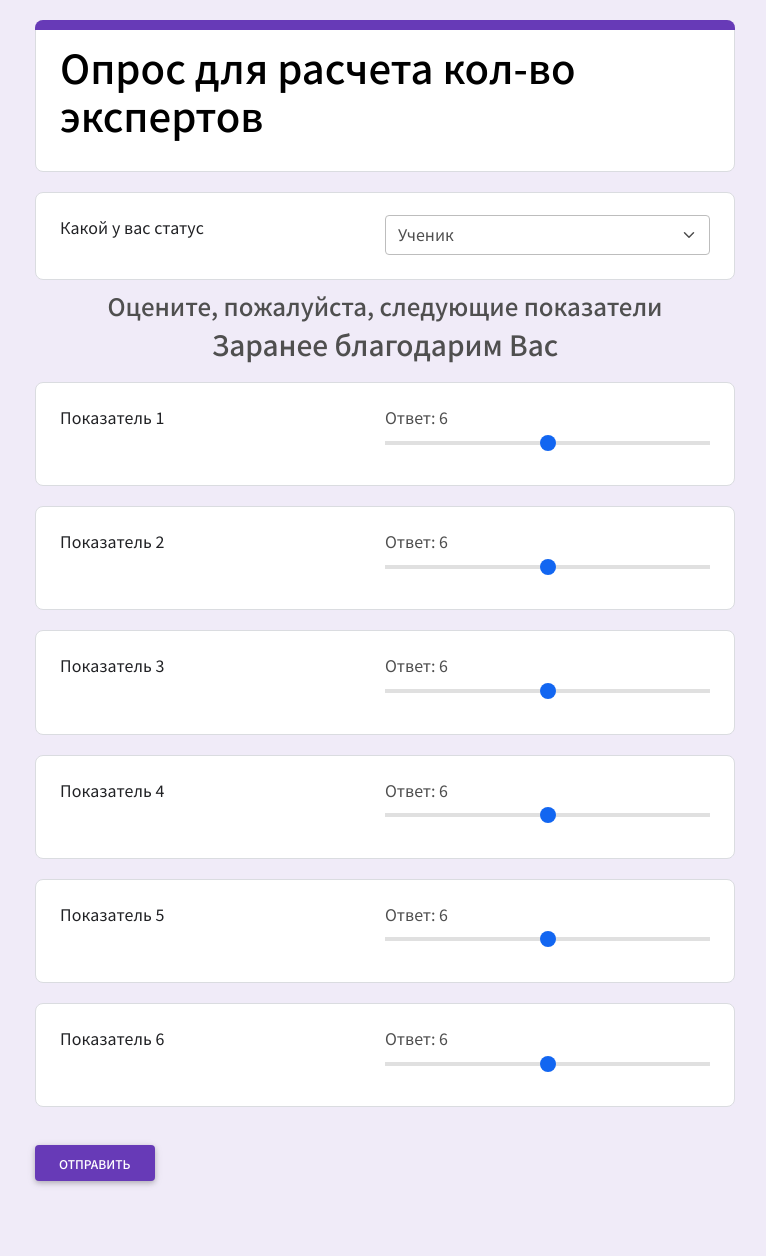
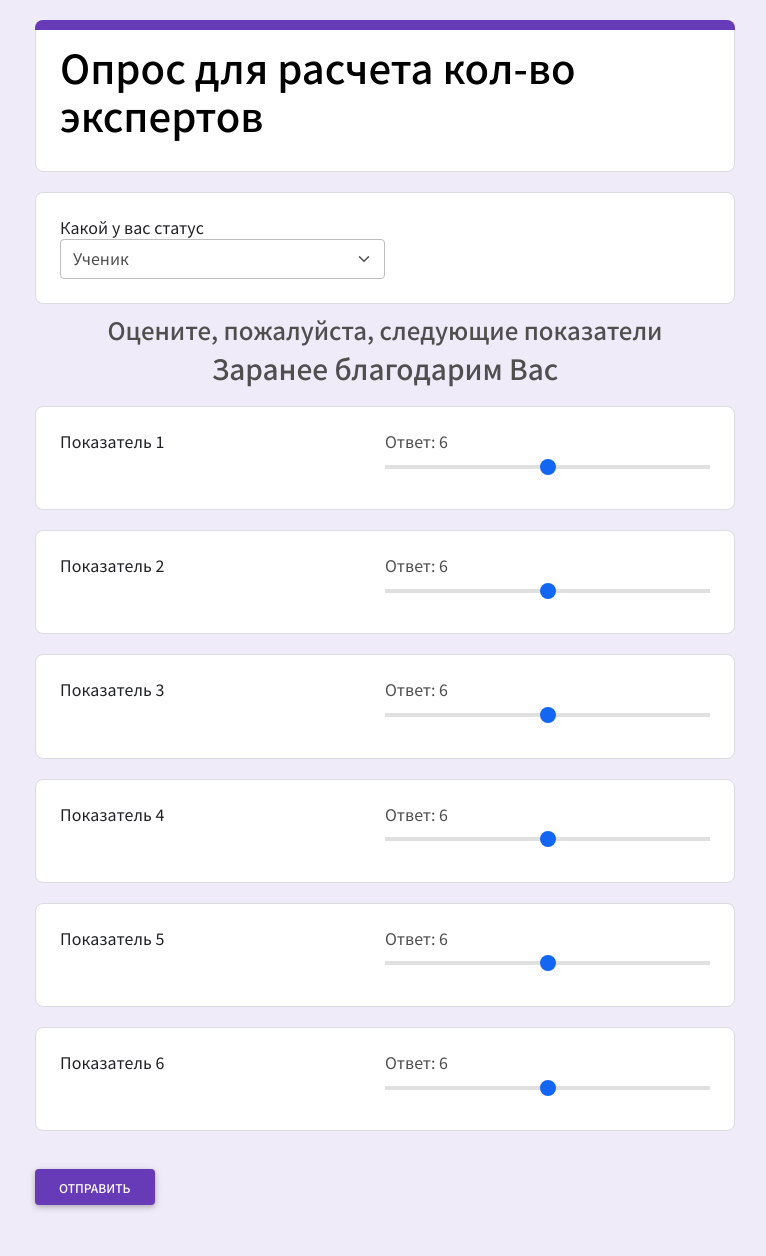
Before and after one commit to Cheltsov/diplombor, a Django app: page /user/polls/37/ in a window 1280 px wide. Shown: the whole page, without its empty margins (255-1021 px from the left). Before the commit the page ends 1186 px from the top, so only its background shows below. Run offline with Django 3.2, Linux system fonts and the light colour scheme; data comes from the database, SQL or seed files in the repository; some libraries are stand-ins or nearby versions.

Commit message:
Fix css statistic 2

```diff
--- a/templates/user/index.html
+++ b/templates/user/index.html
@@ -13,7 +13,7 @@
             <form url="{% url 'user:create_user_answer' poll.id %}" method="post" id="form_answer">
                 {% csrf_token %}
                 {% for question in categories_question %}
-                    <div class="head-form min-height-auto">
+                    <div class="head-form min-height-auto" style="display: block;">
                         <div class="question">{{ question.title }}</div>
                         <div class="form-group">
                             <select class="form-select" data-question="{{ question.id }}" data-is-category="1" data-category="{{ question.id_category }}">
```
